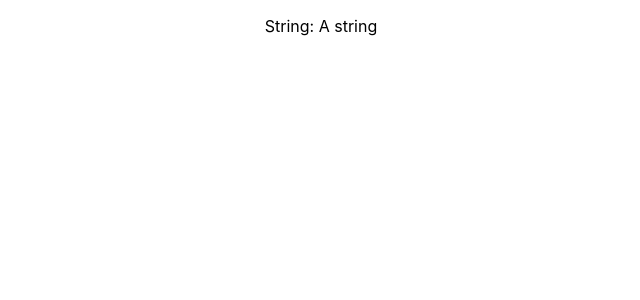
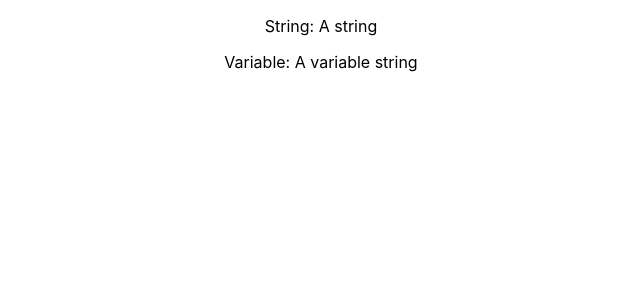
Before and after one commit to Kidd-nash/React_trial, a React (Create React App) app: page / in a window 1280 px wide. Shown: the top 300 px of the page, without its empty margins (319-959 px from the left). Built offline with nearby package versions, Linux system fonts and the light colour scheme.

Commit message:
003 - displaying a variable

```diff
--- a/src/TrialComponent.js
+++ b/src/TrialComponent.js
@@ -1,7 +1,11 @@
 function TrialComponent() {
+
+    let aVariable = "A variable string";
+
     return (
         <div>
             <p>String: {"A string"}</p>
+            <p>Variable: {aVariable}</p>
         </div>
     );
 }
```
